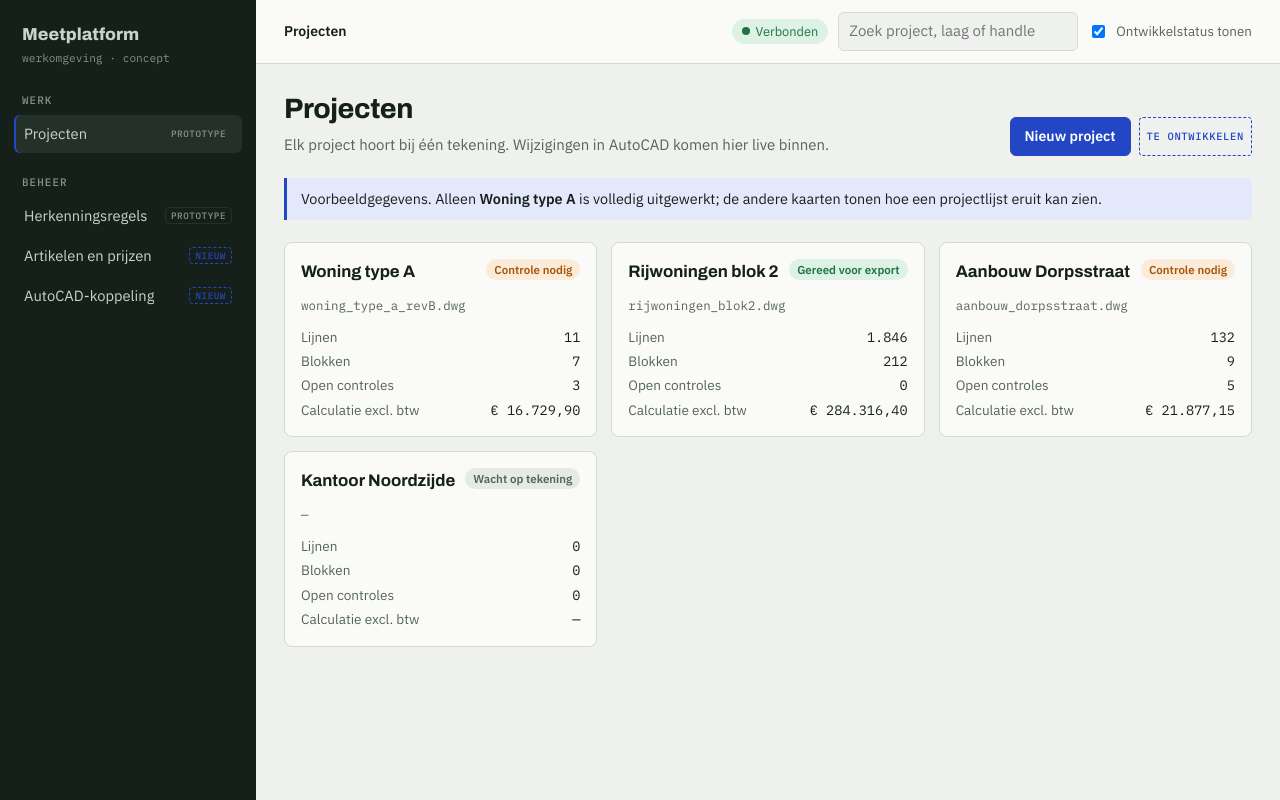
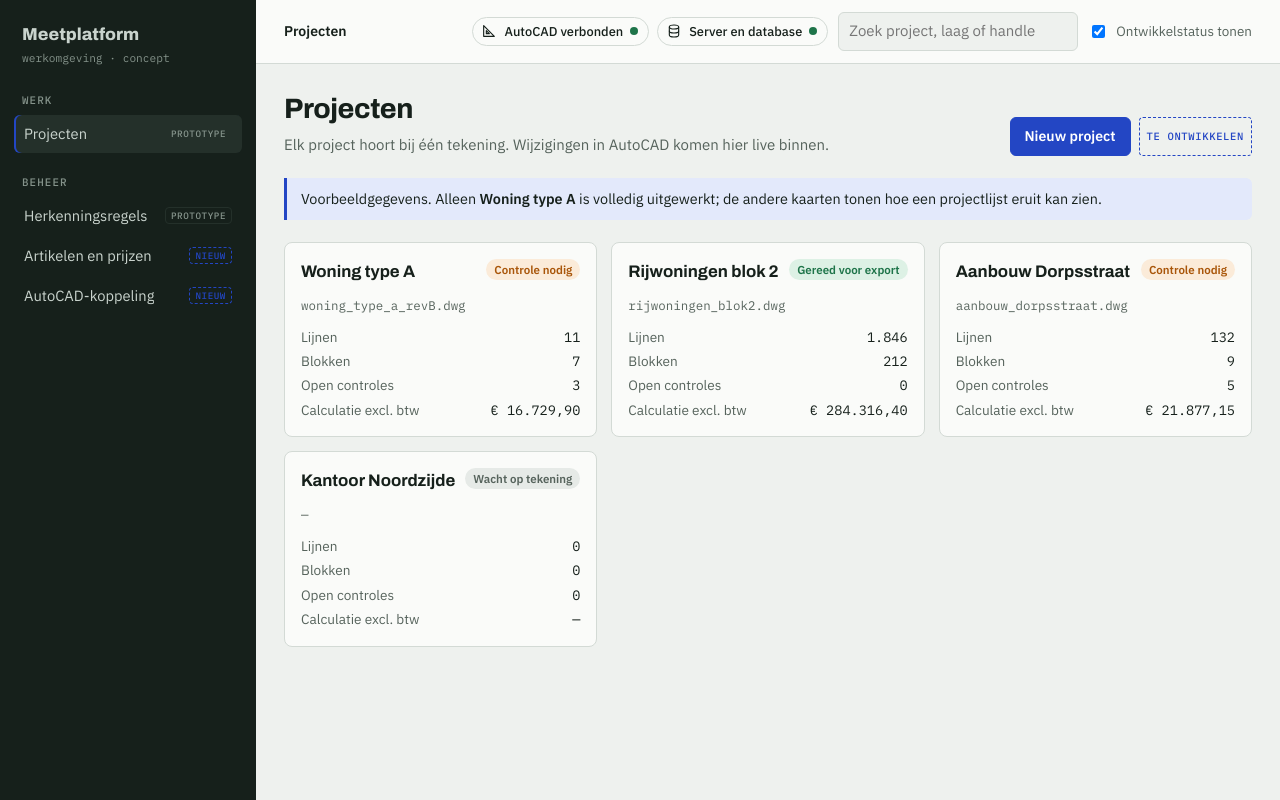
Before and after one commit to Taifu246/meetplatform-site, a plain HTML site: page werkomgeving.html in a window 1280 px wide. Drawn offline with Linux system fonts and the light colour scheme.

Commit message:
Statusmeldingen bovenin met icoontjes, schermtest verwijderd
Co-Authored-By: Claude Opus 5.5 <noreply@anthropic.com>

```diff
--- a/werkomgeving.html
+++ b/werkomgeving.html
@@ -104,10 +104,12 @@ button, input, select, textarea { font: inherit; color: inherit; }
 .side a:hover { background: var(--side-hover); }
 .side a.active { background: var(--side-hover); box-shadow: inset 2px 0 0 var(--accent); }
 .side .count { font-family: var(--f-mono); font-size: 0.72rem; color: var(--side-muted); }
-.verbinding {
-  display: inline-flex; align-items: center; gap: 6px; font-size: 0.8rem; color: var(--ok); white-space: nowrap;
-  background: var(--ok-soft); border-radius: 999px; padding: 3px 10px;
+.status-chips { display: flex; gap: 8px; flex-wrap: wrap; }
+.status-chip {
+  display: inline-flex; align-items: center; gap: 7px; font-size: 0.8rem; font-weight: 500; white-space: nowrap;
+  border: 1px solid var(--line); background: var(--sheet); border-radius: 999px; padding: 4px 10px 4px 8px;
 }
+.status-chip svg { width: 16px; height: 16px; fill: none; stroke: var(--ink); stroke-width: 1.7; stroke-linejoin: round; stroke-linecap: round; flex: none; }
 .dot { width: 8px; height: 8px; border-radius: 50%; background: var(--ok); flex: none; }
 
 .main { min-width: 0; display: flex; flex-direction: column; }
@@ -403,7 +405,16 @@ img { max-width: 100%; }
     <div class="topbar">
       <div class="crumbs" id="crumbs"></div>
       <div class="top-tools">
-        <span class="verbinding" title="AutoCAD verbonden · server en database bereikbaar"><span class="dot"></span>Verbonden</span>
+        <div class="status-chips" aria-label="Verbindingsstatus">
+          <span class="status-chip" title="AutoCAD is verbonden en stuurt wijzigingen door">
+            <svg viewBox="0 0 24 24" aria-hidden="true"><path d="M4 20h16L4 4z"/><path d="M8 16h4.5L8 11.5z"/></svg>
+            AutoCAD verbonden<span class="dot"></span>
+          </span>
+          <span class="status-chip" title="Server en database zijn bereikbaar">
+            <svg viewBox="0 0 24 24" aria-hidden="true"><ellipse cx="12" cy="6" rx="7" ry="3"/><path d="M5 6v12c0 1.7 3.1 3 7 3s7-1.3 7-3V6"/><path d="M5 12c0 1.7 3.1 3 7 3s7-1.3 7-3"/></svg>
+            Server en database<span class="dot"></span>
+          </span>
+        </div>
         <input class="search" id="zoek" type="search" placeholder="Zoek project, laag of handle" aria-label="Zoeken">
         <label class="toggle" for="toon-dev"><input type="checkbox" id="toon-dev" checked> Ontwikkelstatus tonen</label>
       </div>
```
Also changed, not shown: test.html (deleted, +0 -38 lines).
